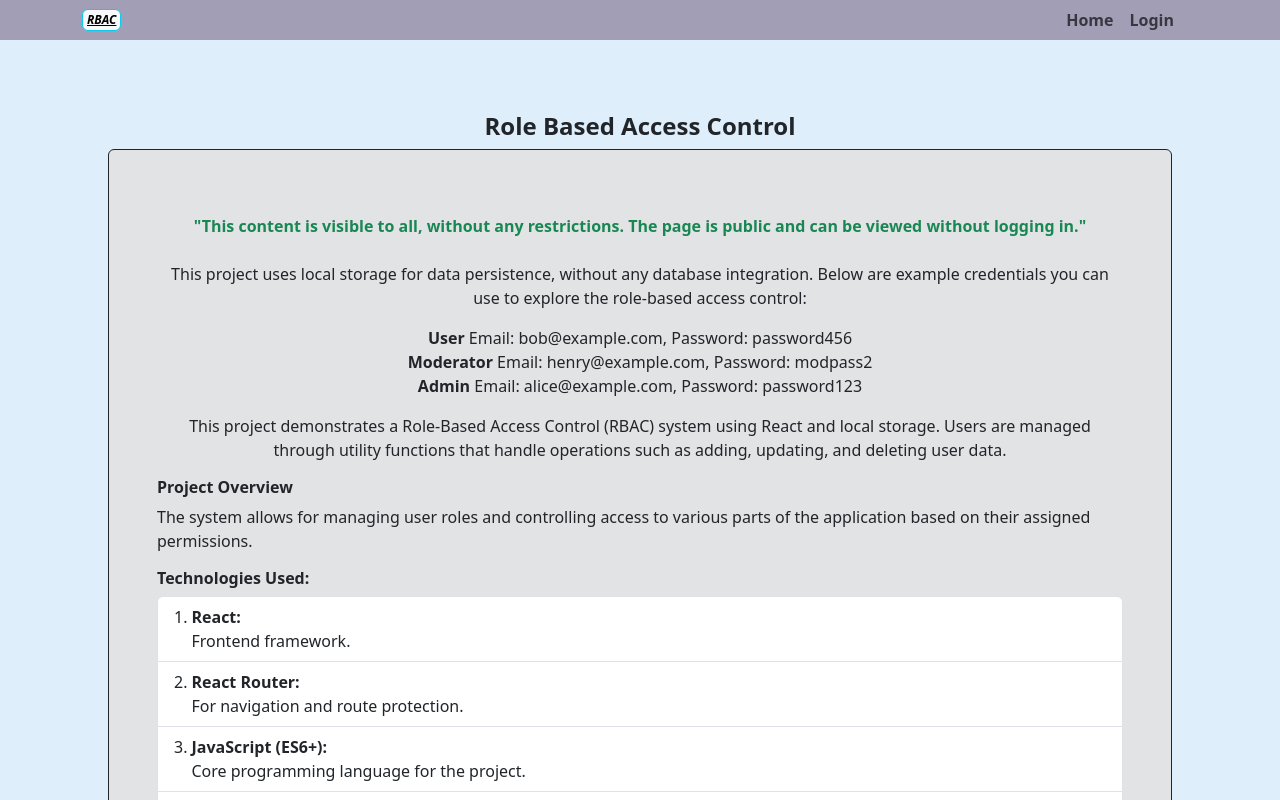
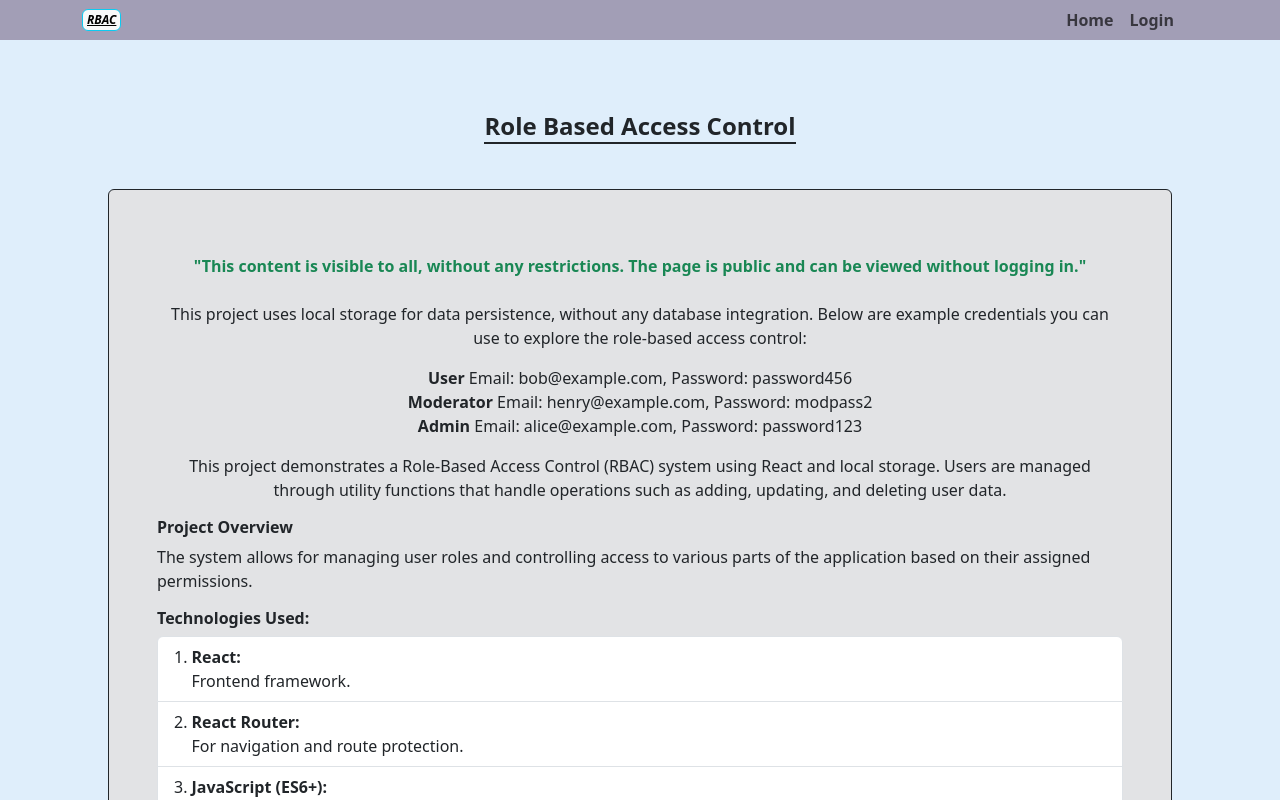
Before and after one commit to danutnanu/RoleBasedAccessControl, a React (Vite) app: page / in a window 1280 px wide. Shown: the top 800 px of the page. Built offline with nearby package versions, Linux system fonts and the light colour scheme.

Commit message:
Update Home page title with a border for improved emphasis

```diff
--- a/src/components/pages/Home.jsx
+++ b/src/components/pages/Home.jsx
@@ -71,7 +71,7 @@ function Home() {
     <div>
       <section id="home">
         <div className='mt-5 mx-md-5 p-lg-5'>
-          <p className='h4 fw-bold text-center mb-2 rounded'>Role Based Access Control</p>
+        <p className='h4 fw-bold text-center mb-5'><span className='border-bottom border-2 border-dark'>Role Based Access Control</span></p>
           <div className='text-start mx-0 p-3 pt-2 border border-dark rounded bg-secondary-subtle p-lg-5'>
             <p className='fw-bold text-center text-success mb-4 mt-3'>
               "This content is visible to all, without any restrictions. The page is public and can be viewed without logging in."
```
